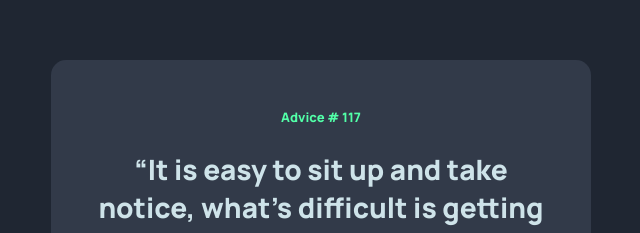
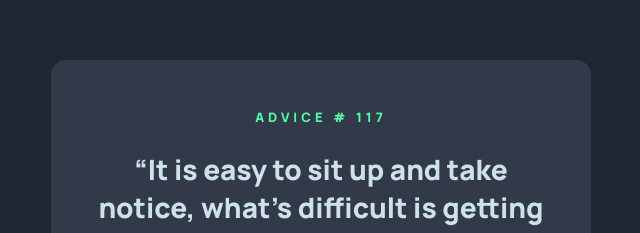
Before and after one commit to dev-rome/Advice-generator-app, a plain HTML site: page index.html in a window 1280 px wide. Shown: the part 178-411 px from the top of the page, 319-959 px from the left. Drawn offline with Linux system fonts and the light colour scheme.

Commit message:
added new styles to css

```diff
--- a/css/styles.css
+++ b/css/styles.css
@@ -28,6 +28,8 @@ body {
 }
 
 .advice__heading {
+  text-transform: uppercase;
+  letter-spacing: 4px;
   font-size: 0.688rem;
   color: hsl(150, 100%, 66%);
   margin: 3rem 0 1.5rem 0;
```
